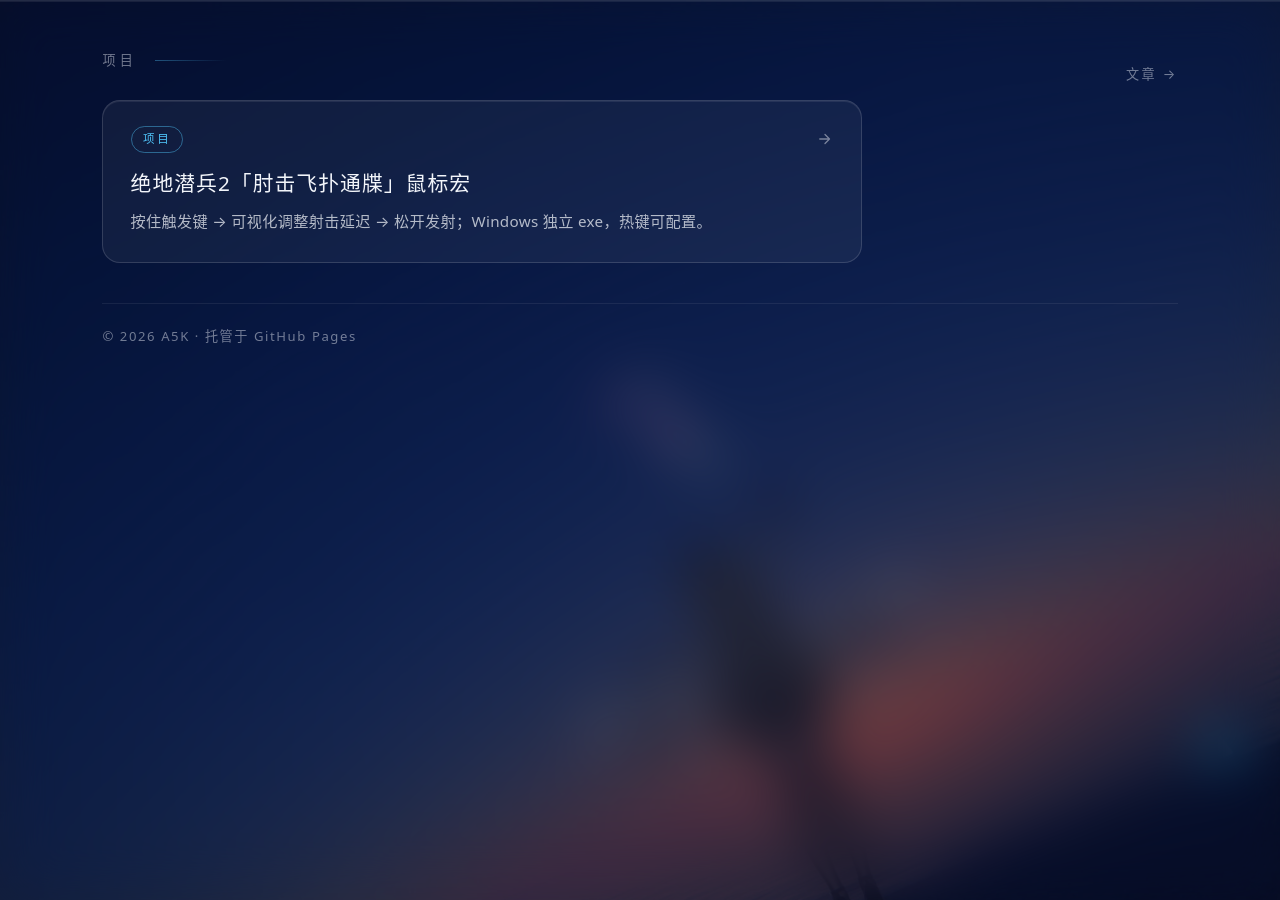
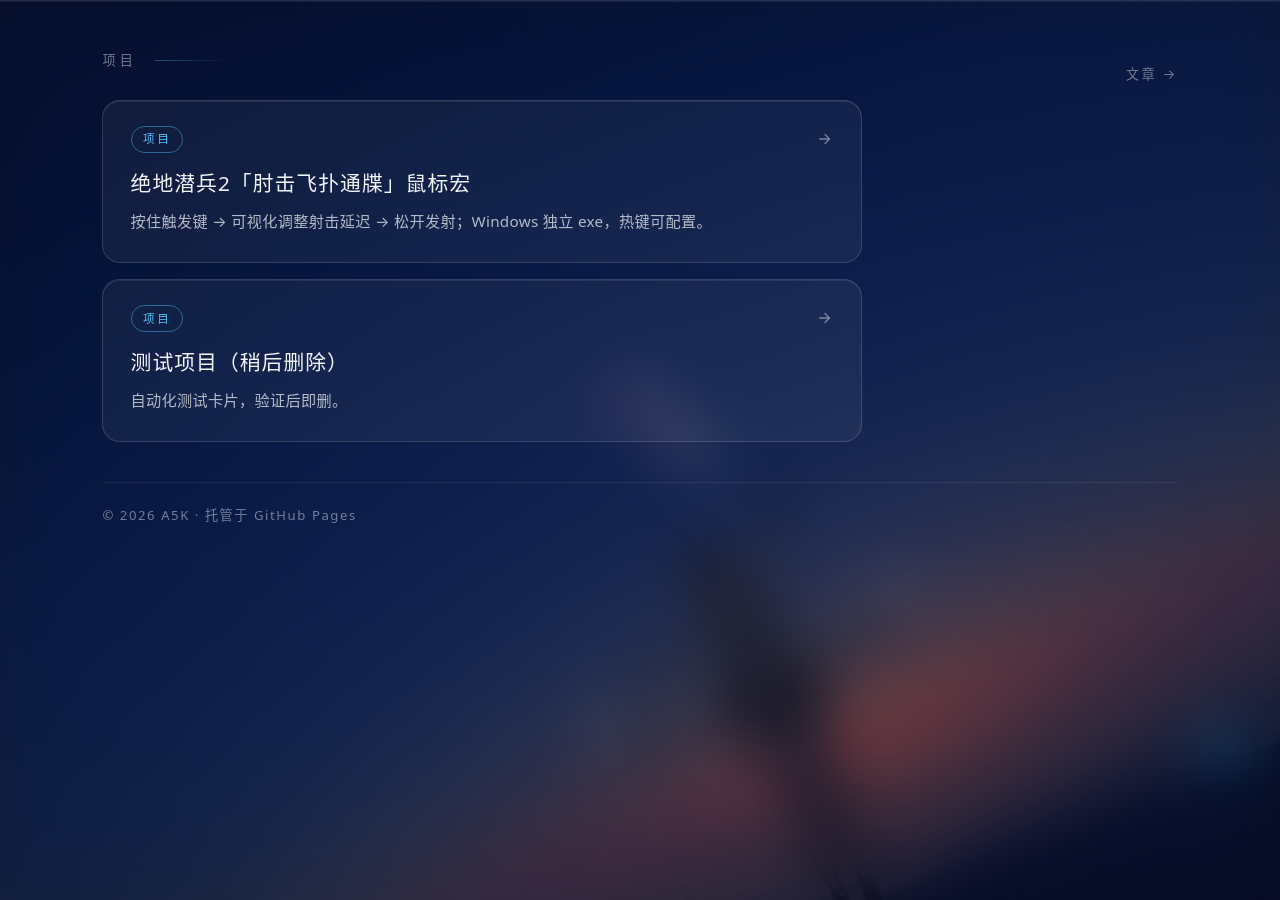
Before and after one commit to A5KJYSU/A5KJYSU.github.io, a Jekyll site: the page built from index.html, in a window 1280 px wide and 900 px high, scrolled down 1800 px. Built offline with Jekyll 4.4.1, drawn with Linux system fonts in a browser that asks for light colours.

Commit message:
新增项目：测试项目（稍后删除）

```diff
--- a/_data/projects.yml
+++ b/_data/projects.yml
@@ -12,3 +12,7 @@
 - name: "绝地潜兵2「肘击飞扑通牒」鼠标宏"
   url: "https://github.com/A5KJYSU/Helldivers2-Dive-Elbow-Macro"
   description: "按住触发键 → 可视化调整射击延迟 → 松开发射；Windows 独立 exe，热键可配置。"
+
+- name: "测试项目（稍后删除）"
+  url: "https://example.com/test-project"
+  description: "自动化测试卡片，验证后即删。"
```
